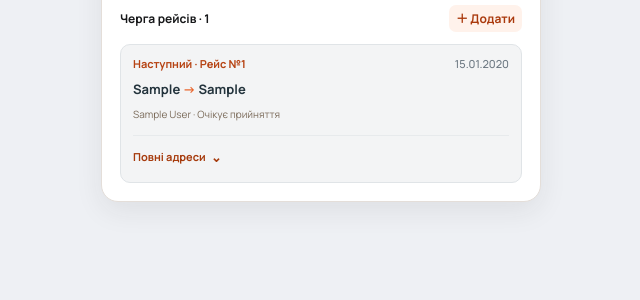
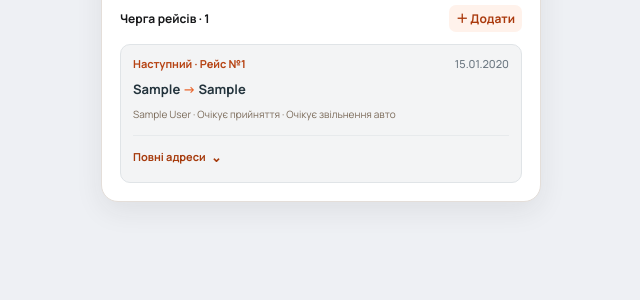
Before and after one commit to Shuzi2/makosh_driver, a Django app: template templates/fleet/dashboard.html in a window 1280 px wide. Shown: the part 1390-1690 px from the top of the page, without its empty margins (319-959 px from the left). Run offline with Django 5.2, Linux system fonts and the light colour scheme; the template is opened without the code that fills it: most values are stand-ins (such as "Sample title", 1, 10 or a date in 2020).

Commit message:
Keep vehicle availability visible in trip queue

```diff
--- a/templates/fleet/vehicle_card.html
+++ b/templates/fleet/vehicle_card.html
@@ -17,5 +17,5 @@
 {% if card.ttn_summary %}<div class="fleet-ttn-summary" aria-label="Стан ТТН поточного рейсу"><div class="fleet-ttn-heading"><b>Документи рейсу</b><a href="{% url 'trip_detail' card.trip.pk %}#documents">Переглянути →</a></div>{% for item in card.ttn_summary %}<div class="fleet-ttn-row"><span>{{ item.label }}</span><strong class="fleet-ttn-state is-{{ item.state }}">{{ item.text }}</strong></div>{% endfor %}</div>{% endif %}
 <p class="fleet-job-cargo {% if card.route.simple %}is-simple{% endif %}"><span>{{ card.trip.cargo }}</span><b>{{ card.trip.planned_tons }} т</b></p><a class="btn primary full" href="{% url 'trip_detail' card.trip.pk %}">Відкрити рейс →</a></div></details>
   {% else %}<div class="vehicle-job idle"><small class="vehicle-section-label">{% if card.vehicle.in_repair %}Авто на ремонті{% else %}Поточний рейс{% endif %}</small><p>{% if card.vehicle.in_repair %}Недоступна для рейсу{% if card.repair %}: {{ card.repair.reason }}{% endif %}{% else %}Активного рейсу немає{% endif %}</p>{% if not card.vehicle.in_repair %}<a class="btn full" href="{% url 'trip_create' %}?vehicle={{ card.vehicle.pk }}">＋ Новий рейс</a>{% endif %}</div>{% endif %}
-  <div class="vehicle-queue"><div class="queue-heading"><b>Черга рейсів{% if card.queue %} · {{ card.queue|length }}{% endif %}</b><a href="{% url 'trip_create' %}?vehicle={{ card.vehicle.pk }}&queue=1">＋ Додати</a></div>{% for queued in card.queue %}<div class="queue-item {% if queued.is_accepted %}is-accepted{% else %}is-pending{% endif %}"><a class="queue-compact-link" href="{% url 'trip_detail' queued.pk %}"><span class="queue-item-top"><small class="queue-item-meta">{% if forloop.first %}Наступний · {% endif %}Рейс №{{ queued.pk }}</small><small class="queue-item-date">{{ queued.planned_date|date:'d.m.Y' }}</small></span><span class="queue-compact-route">{{ queued.fleet_origin_short }} <span aria-hidden="true">→</span> {{ queued.fleet_destination_short }}</span><small class="queue-item-state">{{ queued.driver.full_name }} · {% if queued.is_accepted %}Прийнято{% else %}Очікує прийняття{% endif %}</small></a><details class="fleet-address-details queue-address" data-trip-id="{{ queued.pk }}" data-address-key="queue"><summary>Повні адреси <span aria-hidden="true">⌄</span></summary><p><b>Завантаження:</b> {{ queued.origin }}</p><p><b>Розвантаження:</b> {{ queued.destination }}</p></details></div>{% endfor %}</div>
+  <div class="vehicle-queue"><div class="queue-heading"><b>Черга рейсів{% if card.queue %} · {{ card.queue|length }}{% endif %}</b><a href="{% url 'trip_create' %}?vehicle={{ card.vehicle.pk }}&queue=1">＋ Додати</a></div>{% for queued in card.queue %}<div class="queue-item {% if queued.is_accepted %}is-accepted{% else %}is-pending{% endif %}"><a class="queue-compact-link" href="{% url 'trip_detail' queued.pk %}"><span class="queue-item-top"><small class="queue-item-meta">{% if forloop.first %}Наступний · {% endif %}Рейс №{{ queued.pk }}</small><small class="queue-item-date">{{ queued.planned_date|date:'d.m.Y' }}</small></span><span class="queue-compact-route">{{ queued.fleet_origin_short }} <span aria-hidden="true">→</span> {{ queued.fleet_destination_short }}</span><small class="queue-item-state">{{ queued.driver.full_name }} · {% if queued.is_accepted %}Прийнято{% else %}Очікує прийняття{% endif %}{% if card.trip %} · Очікує звільнення авто{% endif %}</small></a><details class="fleet-address-details queue-address" data-trip-id="{{ queued.pk }}" data-address-key="queue"><summary>Повні адреси <span aria-hidden="true">⌄</span></summary><p><b>Завантаження:</b> {{ queued.origin }}</p><p><b>Розвантаження:</b> {{ queued.destination }}</p></details></div>{% endfor %}</div>
 </article>
```
